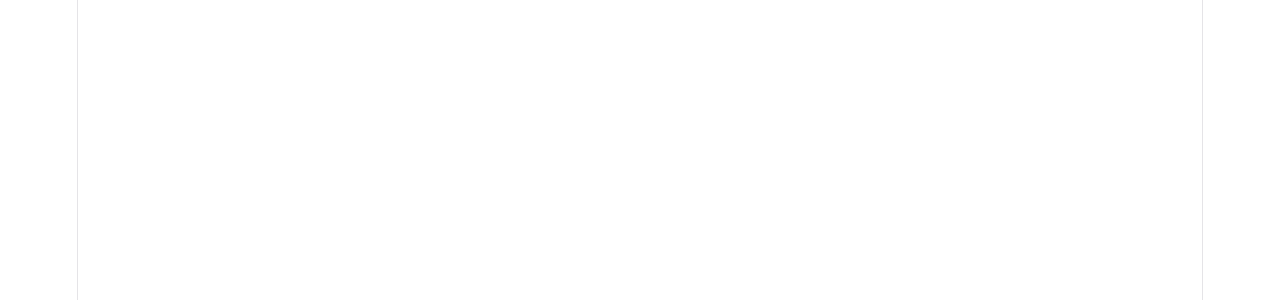
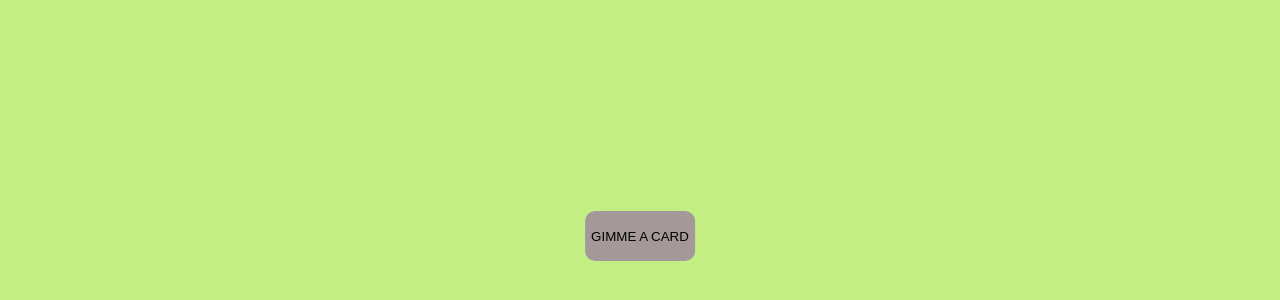
Before and after one commit to abdullahbakare-tech/Draw-Shuffle, a React (Vite) app in the folder Draw-Shuffle/: page / in a window 1280 px wide. Shown: the part 164-464 px from the top of the page. Built offline with nearby package versions, Linux system fonts and the light colour scheme.

Commit message:
Creating the draw buttons

```diff
--- a/Draw-Shuffle/src/App.css
+++ b/Draw-Shuffle/src/App.css
@@ -1,4 +1,4 @@
-.counter {
+/* .counter {
   font-size: 16px;
   padding: 5px 10px;
   border-radius: 5px;
@@ -15,170 +15,32 @@
     outline: 2px solid var(--accent);
     outline-offset: 2px;
   }
+} */
+
+.draw {
+  background-color:hsl(0, 6%, 62%) ;
+  border:none;
+  color:black;
+  text-align: center;
+  text-decoration:none;
+  border-radius:10px;
+  height: 50px;
+  border:0cap;
+  display: flex;
+  justify-content: center;
+  align-items: center;
 }
 
-.hero {
-  position: relative;
-
-  .base,
-  .framework,
-  .vite {
-    inset-inline: 0;
-    margin: 0 auto;
-  }
-
-  .base {
-    width: 170px;
-    position: relative;
-    z-index: 0;
-  }
-
-  .framework,
-  .vite {
-    position: absolute;
-  }
-
-  .framework {
-    z-index: 1;
-    top: 34px;
-    height: 28px;
-    transform: perspective(2000px) rotateZ(300deg) rotateX(44deg) rotateY(39deg)
-      scale(1.4);
-  }
-
-  .vite {
-    z-index: 0;
-    top: 107px;
-    height: 26px;
-    width: auto;
-    transform: perspective(2000px) rotateZ(300deg) rotateX(40deg) rotateY(39deg)
-      scale(0.8);
-  }
+.draw:hover{
+  background:red;
 }
 
-#center {
-  display: flex;
-  flex-direction: column;
-  gap: 25px;
-  place-content: center;
-  place-items: center;
-  flex-grow: 1;
+.container{
+ margin: 0;
+  position: absolute;
+  top: 50%;
+  left: 50%;
+  -ms-transform: translate(-50%, -50%);
+  transform: translate(-50%, -50%);
 
-  @media (max-width: 1024px) {
-    padding: 32px 20px 24px;
-    gap: 18px;
-  }
 }
-
-#next-steps {
-  display: flex;
-  border-top: 1px solid var(--border);
-  text-align: left;
-
-  & > div {
-    flex: 1 1 0;
-    padding: 32px;
-    @media (max-width: 1024px) {
-      padding: 24px 20px;
-    }
-  }
-
-  .icon {
-    margin-bottom: 16px;
-    width: 22px;
-    height: 22px;
-  }
-
-  @media (max-width: 1024px) {
-    flex-direction: column;
-    text-align: center;
-  }
-}
-
-#docs {
-  border-right: 1px solid var(--border);
-
-  @media (max-width: 1024px) {
-    border-right: none;
-    border-bottom: 1px solid var(--border);
-  }
-}
-
-#next-steps ul {
-  list-style: none;
-  padding: 0;
-  display: flex;
-  gap: 8px;
-  margin: 32px 0 0;
-
-  .logo {
-    height: 18px;
-  }
-
-  a {
-    color: var(--text-h);
-    font-size: 16px;
-    border-radius: 6px;
-    background: var(--social-bg);
-    display: flex;
-    padding: 6px 12px;
-    align-items: center;
-    gap: 8px;
-    text-decoration: none;
-    transition: box-shadow 0.3s;
-
-    &:hover {
-      box-shadow: var(--shadow);
-    }
-    .button-icon {
-      height: 18px;
-      width: 18px;
-    }
-  }
-
-  @media (max-width: 1024px) {
-    margin-top: 20px;
-    flex-wrap: wrap;
-    justify-content: center;
-
-    li {
-      flex: 1 1 calc(50% - 8px);
-    }
-
-    a {
-      width: 100%;
-      justify-content: center;
-      box-sizing: border-box;
-    }
-  }
-}
-
-#spacer {
-  height: 88px;
-  border-top: 1px solid var(--border);
-  @media (max-width: 1024px) {
-    height: 48px;
-  }
-}
-
-.ticks {
-  position: relative;
-  width: 100%;
-
-  &::before,
-  &::after {
-    content: '';
-    position: absolute;
-    top: -4.5px;
-    border: 5px solid transparent;
-  }
-
-  &::before {
-    left: 0;
-    border-left-color: var(--border);
-  }
-  &::after {
-    right: 0;
-    border-right-color: var(--border);
-  }
-}
--- a/Draw-Shuffle/src/App.jsx
+++ b/Draw-Shuffle/src/App.jsx
@@ -1,16 +1,20 @@
-import { useState } from 'react'
-import heroImg from './assets/hero.png'
-import reactLogo from './assets/react.svg'
-import viteLogo from './assets/vite.svg'
+import { useState, useEffect } from 'react'
 import './App.css'
 
 function App() {
   const [count, setCount] = useState(0)
 
   return (
-    <>
+    <div className="container">
+       <div className="button-container">
+         <button className="draw">GIMME A CARD</button>
+      </div>
 
-    </>
+      <section className="card-display">
+
+      </section>
+
+    </div>
   )
 }
 
--- a/Draw-Shuffle/src/index.css
+++ b/Draw-Shuffle/src/index.css
@@ -1,111 +1,3 @@
-:root {
-  --text: #6b6375;
-  --text-h: #08060d;
-  --bg: #fff;
-  --border: #e5e4e7;
-  --code-bg: #f4f3ec;
-  --accent: #aa3bff;
-  --accent-bg: rgba(170, 59, 255, 0.1);
-  --accent-border: rgba(170, 59, 255, 0.5);
-  --social-bg: rgba(244, 243, 236, 0.5);
-  --shadow:
-    rgba(0, 0, 0, 0.1) 0 10px 15px -3px, rgba(0, 0, 0, 0.05) 0 4px 6px -2px;
-
-  --sans: system-ui, 'Segoe UI', Roboto, sans-serif;
-  --heading: system-ui, 'Segoe UI', Roboto, sans-serif;
-  --mono: ui-monospace, Consolas, monospace;
-
-  font: 18px/145% var(--sans);
-  letter-spacing: 0.18px;
-  color-scheme: light dark;
-  color: var(--text);
-  background: var(--bg);
-  font-synthesis: none;
-  text-rendering: optimizeLegibility;
-  -webkit-font-smoothing: antialiased;
-  -moz-osx-font-smoothing: grayscale;
-
-  @media (max-width: 1024px) {
-    font-size: 16px;
-  }
+body{
+  background-color: #c3ee83;
 }
-
-@media (prefers-color-scheme: dark) {
-  :root {
-    --text: #9ca3af;
-    --text-h: #f3f4f6;
-    --bg: #16171d;
-    --border: #2e303a;
-    --code-bg: #1f2028;
-    --accent: #c084fc;
-    --accent-bg: rgba(192, 132, 252, 0.15);
-    --accent-border: rgba(192, 132, 252, 0.5);
-    --social-bg: rgba(47, 48, 58, 0.5);
-    --shadow:
-      rgba(0, 0, 0, 0.4) 0 10px 15px -3px, rgba(0, 0, 0, 0.25) 0 4px 6px -2px;
-  }
-
-  #social .button-icon {
-    filter: invert(1) brightness(2);
-  }
-}
-
-body {
-  margin: 0;
-}
-
-#root {
-  width: 1126px;
-  max-width: 100%;
-  margin: 0 auto;
-  text-align: center;
-  border-inline: 1px solid var(--border);
-  min-height: 100svh;
-  display: flex;
-  flex-direction: column;
-  box-sizing: border-box;
-}
-
-h1,
-h2 {
-  font-family: var(--heading);
-  font-weight: 500;
-  color: var(--text-h);
-}
-
-h1 {
-  font-size: 56px;
-  letter-spacing: -1.68px;
-  margin: 32px 0;
-  @media (max-width: 1024px) {
-    font-size: 36px;
-    margin: 20px 0;
-  }
-}
-h2 {
-  font-size: 24px;
-  line-height: 118%;
-  letter-spacing: -0.24px;
-  margin: 0 0 8px;
-  @media (max-width: 1024px) {
-    font-size: 20px;
-  }
-}
-p {
-  margin: 0;
-}
-
-code,
-.counter {
-  font-family: var(--mono);
-  display: inline-flex;
-  border-radius: 4px;
-  color: var(--text-h);
-}
-
-code {
-  font-size: 15px;
-  line-height: 135%;
-  padding: 4px 8px;
-  background: var(--code-bg);
-}
```
